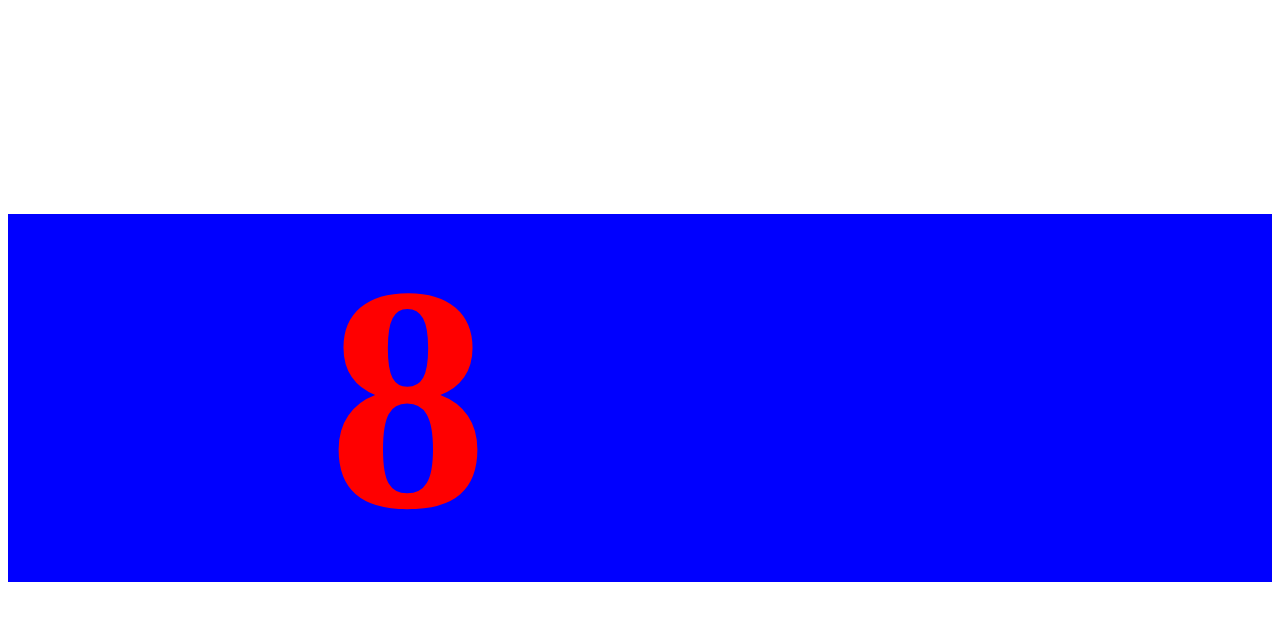
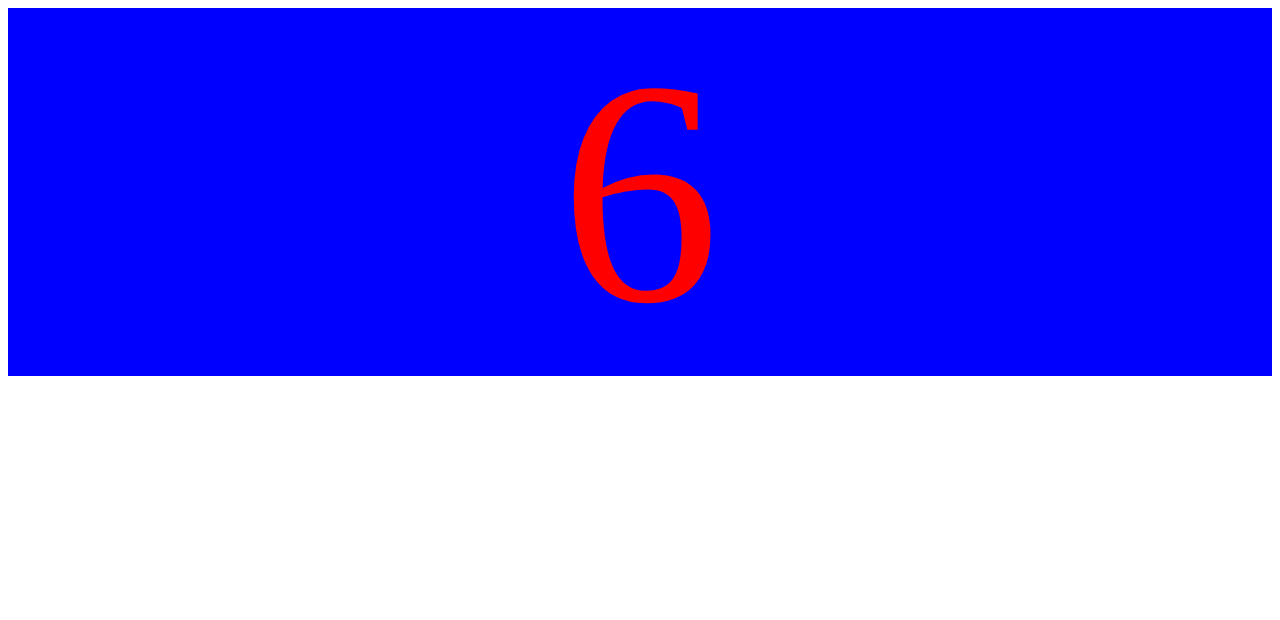
Before and after one commit to Elihle/Playing-With-Matches, a plain HTML site: page index.html in a window 1280 px wide. Drawn offline with Linux system fonts and the light colour scheme.

Commit message:
added a function returning random numbers

```diff
--- a/index.html
+++ b/index.html
@@ -7,18 +7,19 @@
 </head>
 
 <body>
-    <!-- HTML goes here -->
-    <div class="wrapper">
+    <div class="container">
         <div class="number">
-            <h1 id="num">8</h1>
+            8
         </div>
     </div>
 
     <script type="text/javascript">
-        function getRandom(min, max) {
-            return (Math.min(max, Math.max(min, max)));
+        function getRandom() {
+            return Math.ceil(Math.random() * 9);
         }
 
+        let number = document.querySelector('.number');
+        number.innerHTML = getRandom();
     </script>
 </body>
 </body>
--- a/style.css
+++ b/style.css
@@ -1,8 +1,9 @@
-.wrapper {
+.container {
     background-color: blue;
+    text-align: center;
 }
-.number h1{
+
+.number {
     font-size: 20em;
-   margin-left: 1em;
-   color: red;
-   }
+    color: red;
+}
```
